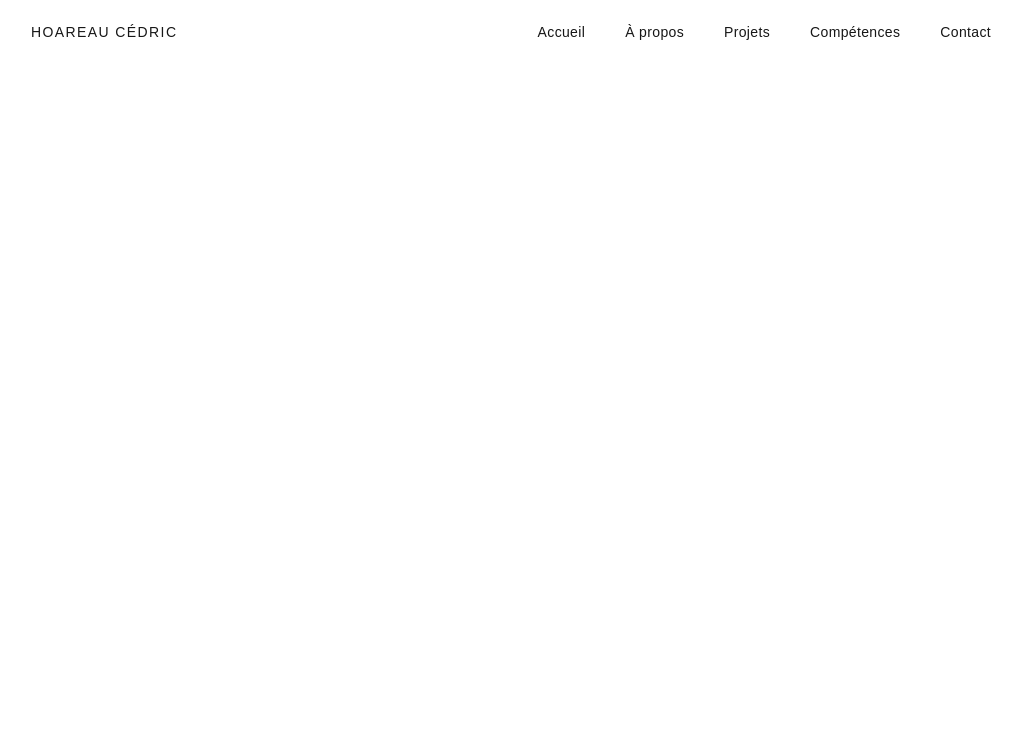
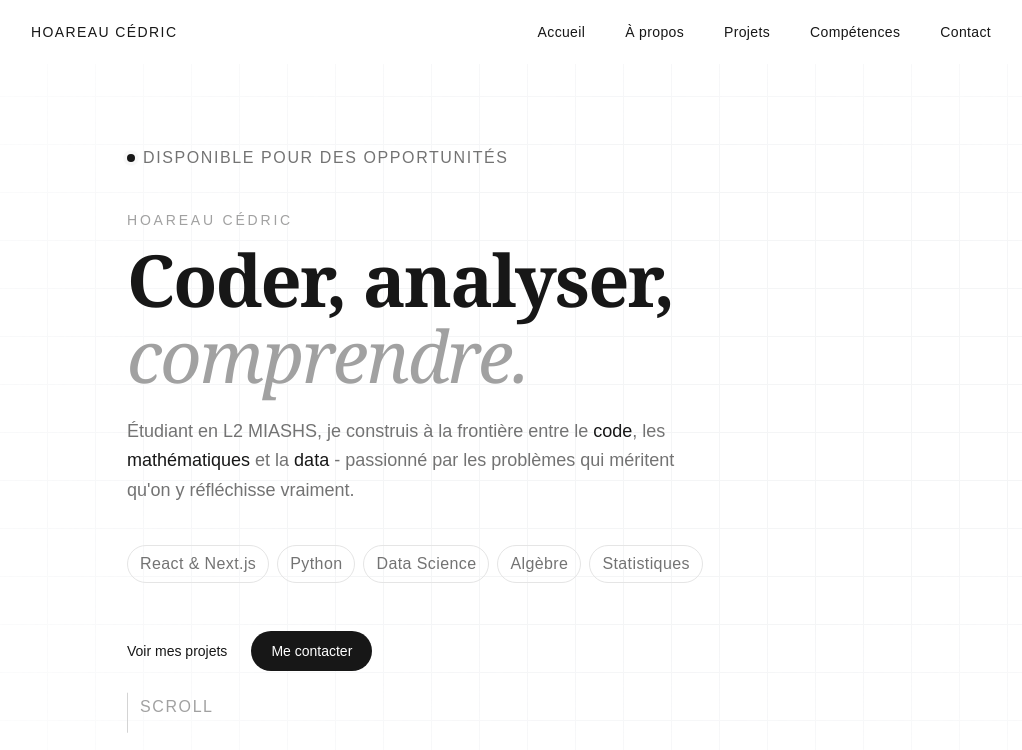
Before and after one commit to Ingeniir/Portfolio, a Next.js app: page / in a window 1280 px wide. Shown: the top 750 px of the page, without its empty margins (1-1023 px from the left). Built offline with nearby package versions, Linux system fonts and the light colour scheme.

Commit message:
Initialisation de Hero

```diff
--- /dev/null
+++ b/app/components/Hero.tsx
@@ -0,0 +1,136 @@
+// app/components/Hero.tsx
+
+"use client";
+
+import { motion } from "motion/react";
+
+const tags = [
+  "React & Next.js",
+  "Python",
+  "Data Science",
+  "Algèbre",
+  "Statistiques",
+];
+
+export const Hero = () => {
+  return (
+    <section
+      id="home"
+      className="relative min-h-screen flex flex-col justify-center px-8 overflow-hidden"
+    >
+      <div
+        className="pointer-events-none absolute inset-0"
+        style={{
+          backgroundImage:
+            "linear-gradient(to right, #e5e7eb 1px, transparent 1px), linear-gradient(to bottom, #e5e7eb 1px, transparent 1px)",
+          backgroundSize: "48px 48px",
+          maskImage:
+            "radial-gradient(ellipse 80% 80% at 50% 50%, black 40%, transparent 100%)",
+          WebkitMaskImage:
+            "radial-gradient(ellipse 80% 80% at 50% 50%, black 40%, transparent 100%)",
+          opacity: 0.4,
+        }}
+      />
+
+      <div className="relative max-w-5xl mx-auto w-full pt-28 pb-24">
+        <motion.div
+          initial={{ opacity: 0, y: 10 }}
+          animate={{ opacity: 1, y: 0 }}
+          transition={{ duration: 0.5 }}
+          className="inline-flex items-center gap-2 mb-10"
+        >
+          <span className="relative flex h-2 w-2">
+            <span className="animate-ping absolute inline-flex h-full w-full rounded-full bg-foreground opacity-40" />
+            <span className="relative inline-flex rounded-full h-2 w-2 bg-foreground" />
+          </span>
+          <span className="text-sx tracking-widest uppercase text-neutral-500">
+            Disponible pour des opportunités
+          </span>
+        </motion.div>
+
+        <motion.p
+          initial={{ opacity: 0, y: 20 }}
+          animate={{ opacity: 1, y: 0 }}
+          transition={{ duration: 0.65, delay: 0.18 }}
+          className="text-sm tracking-[0.2em] uppercase text-neutral-400 mb-3 font-medium"
+        >
+          Hoareau Cédric
+        </motion.p>
+
+        <motion.h1
+          initial={{ opacity: 0, y: 20 }}
+          animate={{ opacity: 1, y: 0 }}
+          transition={{ duration: 0.65, delay: 0.36 }}
+          className="text-5xl md:text-7xl font-semibold leading-[1.05] tracking-tight text-foreground mb-6 font-georgia"
+        >
+          Coder, analyser,
+          <br />
+          <span className="italic font-normal text-neutral-400">
+            comprendre.
+          </span>
+        </motion.h1>
+
+        <motion.p
+          initial={{ opacity: 0, y: 20 }}
+          animate={{ opacity: 1, y: 0 }}
+          transition={{ duration: 0.65, delay: 0.28 }}
+          className="text-base md:text-lg text-neutral-500 max-w-xl leading-relaxed mb-10"
+        >
+          Étudiant en L2 MIASHS, je construis à la frontière entre le{" "}
+          <span className="text-foreground font-medium">code</span>, les{" "}
+          <span className="text-foreground font-medium">mathématiques</span> et
+          la <span className="text-foreground font-medium">data</span> -
+          passionné par les problèmes qui méritent qu'on y réfléchisse vraiment.
+        </motion.p>
+
+        <motion.div
+          initial={{ opacity: 0, y: 20 }}
+          animate={{ opacity: 1, y: 0 }}
+          transition={{ duration: 0.55, delay: 0.38 }}
+          className="flex flex-wrap gap-2 mb-12"
+        >
+          {tags.map((tag, index) => (
+            <motion.span
+              key={tag}
+              initial={{ opacity: 0, scale: 0.9 }}
+              animate={{ opacity: 1, scale: 1 }}
+              transition={{ duration: 0.3, delay: 0.38 + index * 0.07 }}
+              className="text-sx border border-neutral-200 text-neutral-500 px-3 py-1.5 rounded-full tracking-wide"
+            >
+              {tag}
+            </motion.span>
+          ))}
+        </motion.div>
+
+        <motion.div
+          initial={{ opacity: 0, y: 16 }}
+          animate={{ opacity: 1, y: 0 }}
+          transition={{ duration: 0.55, delay: 0.55 }}
+          className="flex items-center gap-6"
+        >
+          <a
+            href="#projects"
+            className="relative text-sm font-medium text-foreground group"
+          >
+            Voir mes projets
+            <span className="absolute left-0 -bottom-0.5 h-px w-0 bg-foreground transition-all duration-300 ease-in-out group-hover:w-full" />
+          </a>
+
+          <a
+            href="#contact"
+            className="text-sm font-medium text-white bg-foreground px-5 py-2.5 rounded-full hover:bg-neutral-800 transition-colors duration-200"
+          >
+            Me contacter
+          </a>
+        </motion.div>
+
+        <motion.div initial={{ opacity: 0 }} animate={{ opacity: 1 }} transition={{ duration: 0.6, delay: 1 }} className="absolute bottom-10 left-0 flex items-center gap-3">
+          <motion.div animate={{ y: [0, 6, 0] }} transition={{ repeat: Infinity, duration: 1.6, ease: "easeInOut" }} className="w-px h-10 bg-neutral-300 mx-auto" />
+          <span className="text-sx tracking-widest text-neutral-400 uppercase">
+            Scroll
+          </span>
+        </motion.div>
+      </div>
+    </section>
+  );
+};
--- a/app/globals.css
+++ b/app/globals.css
@@ -12,6 +12,7 @@
   --color-foreground: var(--foreground);
   --font-sans: var(--font-geist-sans);
   --font-mono: var(--font-geist-mono);
+  --font-georgia: "Georgia", serif;
 }
 
 @media (prefers-color-scheme: dark) {
--- a/app/page.tsx
+++ b/app/page.tsx
@@ -1,9 +1,12 @@
 // app/page.tsx
+
+import { Hero } from "./components/Hero";
+import { Navbar } from "./components/Navbar";
 
 export default function Home() {
   return (
     <main>
-
+      <Hero />
     </main>
   )
 }
```
